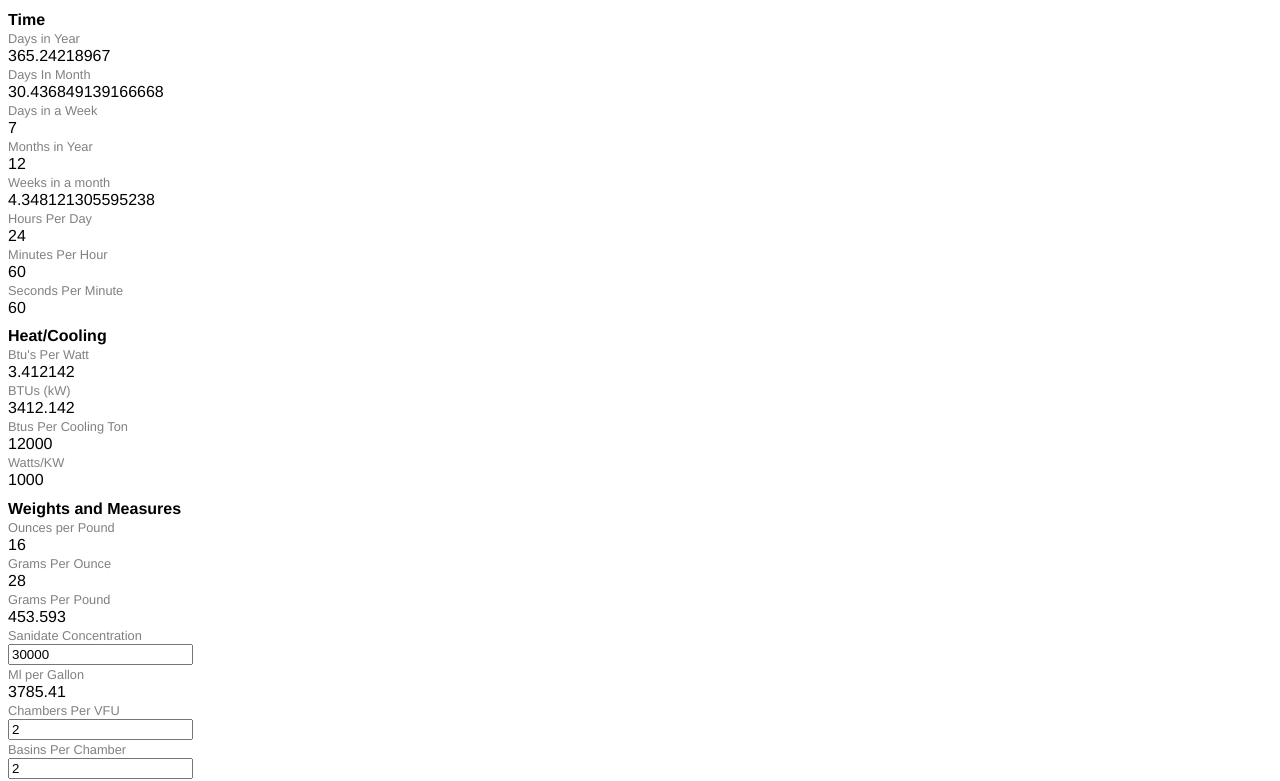
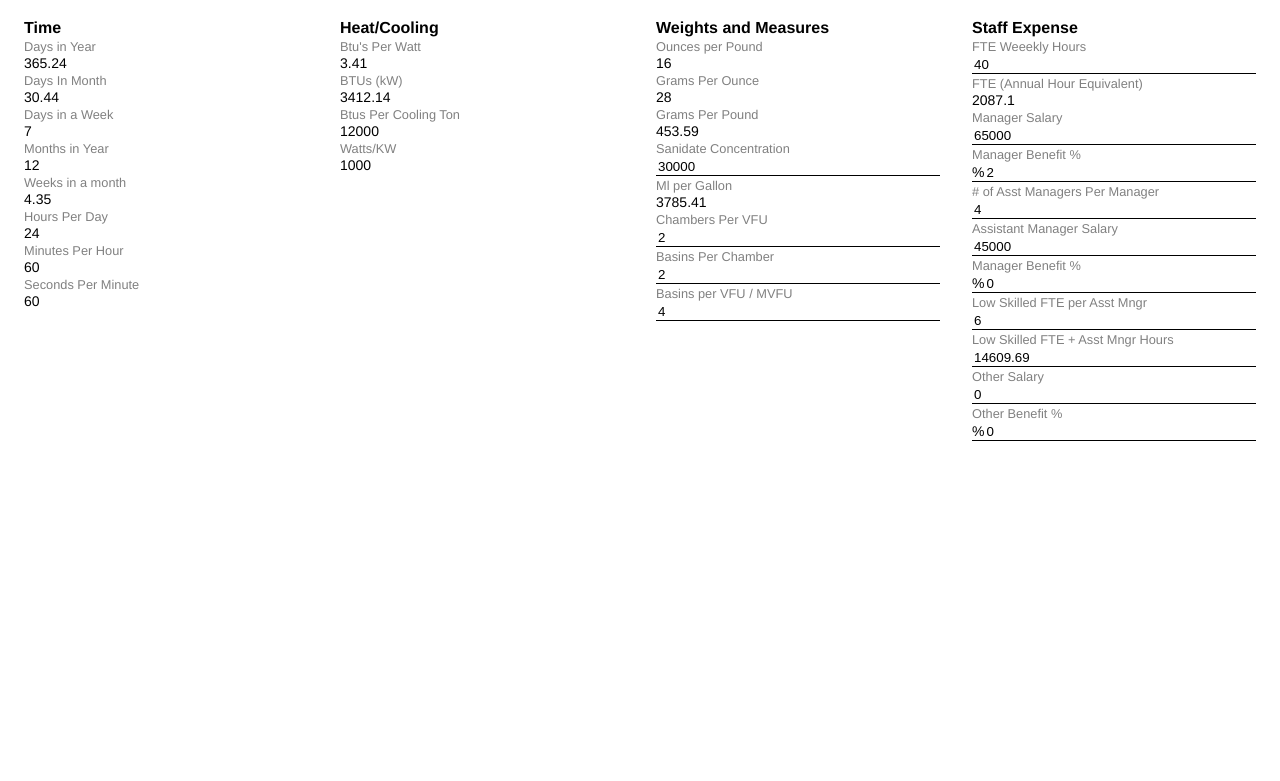
Before and after one commit to warlyware/agrify-challenge, a Vue app: page / in a window 1280 px wide. Shown: the top 781 px of the page. Built offline with nearby package versions, Linux system fonts and the light colour scheme.

Commit message:
Add styles, update layout

```diff
--- a/src/App.vue
+++ b/src/App.vue
@@ -1,24 +1,32 @@
 <template>
-  <div id="app">
+  <div id="app" class="flex w-full">
+    <div class="w-1/4 px-4">
       <h1>Time</h1>
       <field v-for="(constant, key) in timeConstants" :key="key"
-    @update="ev => update(ev, key)" :value="calculate(key)"
+      @update="ev => update(ev, key)" :value="calculate(key)" :fieldType="fields[key].type"
       :label="fields[key].label" :readOnly="fields[key].readOnly" />
+    </div>
 
+    <div class="w-1/4 px-4">
       <h1>Heat/Cooling</h1>
       <field v-for="(constant, key) in heatCoolingConstants" :key="key"
-    @update="ev => update(ev, key)" :value="calculate(key)"
+      @update="ev => update(ev, key)" :value="calculate(key)" :fieldType="fields[key].type"
       :label="fields[key].label" :readOnly="fields[key].readOnly" />
+    </div>
 
+    <div class="w-1/4 px-4">
       <h1>Weights and Measures</h1>
       <field v-for="(constant, key) in weightsAndMeasuresConstants" :key="key"
-    @update="ev => update(ev, key)" :value="calculate(key)"
+      @update="ev => update(ev, key)" :value="calculate(key)" :fieldType="fields[key].type"
       :label="fields[key].label" :readOnly="fields[key].readOnly" />
+    </div>
 
+    <div class="w-1/4 px-4">
       <h1>Staff Expense</h1>
       <field v-for="(constant, key) in staffExpenseConstants" :key="key"
-    @update="ev => update(ev, key)" :value="calculate(key)"
+      @update="ev => update(ev, key)" :value="calculate(key)" :fieldType="fields[key].type"
       :label="fields[key].label" :readOnly="fields[key].readOnly" />
+    </div>
   </div>
 </template>
 
@@ -102,6 +110,32 @@ export default {
 </script>
 
 <style>
+input {
+  border: none;
+}
+.border-bottom {
+  border-bottom: 1px solid black;
+}
+.text-sm { font-size: .875rem; }
+.flex {
+  display: flex;
+}
+.w-full {
+  width: 100%;
+}
+.w-1\/4 {
+  width: 25%;
+}
+.px-4 {
+  padding-left: 1rem;
+  padding-right: 1rem;
+}
+.pb-1 {
+  padding-bottom: 0.25rem;
+}
+.mb-2 {
+  margin-bottom: 0.5rem;
+}
 .mb-4 {
   margin-bottom: 1rem;
 }
--- a/src/components/Field.vue
+++ b/src/components/Field.vue
@@ -3,19 +3,23 @@
     <label>
       {{label}}
     </label><br>
-    <input @input="$emit('update', $event)"
-    :value="value"
-    v-if="!readOnly">
-    <div v-else>{{value}}</div>
+    <div class="border-bottom" v-if="!readOnly">
+      <span class="text-sm" v-if="fieldType === 'percent'">%</span>
+      <input @input="$emit('update', $event)"
+      :value="round(value)">
+    </div>
+    <div class="text-sm" v-else>
+      <span v-if="fieldType === 'percent'">%</span>
+      {{round(value)}}
+    </div>
   </div>
 </template>
 
 <script>
 export default {
-  props: ['read-only', 'label', 'value']
+  props: ['read-only', 'label', 'value', 'field-type'],
+  methods: {
+    round(value) { return +value.toFixed(2) }
+  }
 }
 </script>
-
-<style lang="scss" scoped>
-
-</style>
```
Lines whose indentation alone changed are shown as unchanged.
